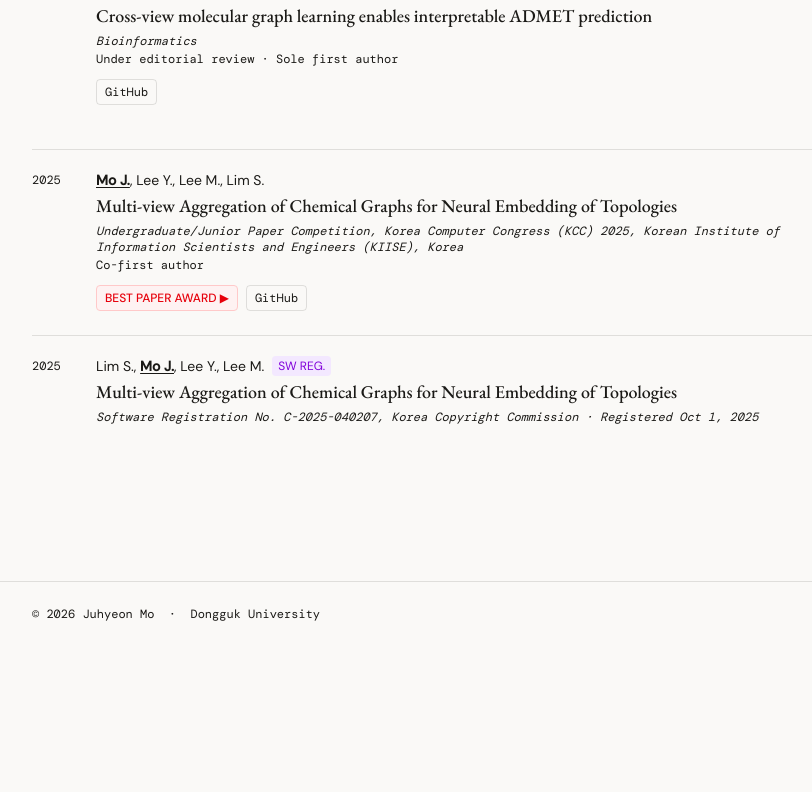
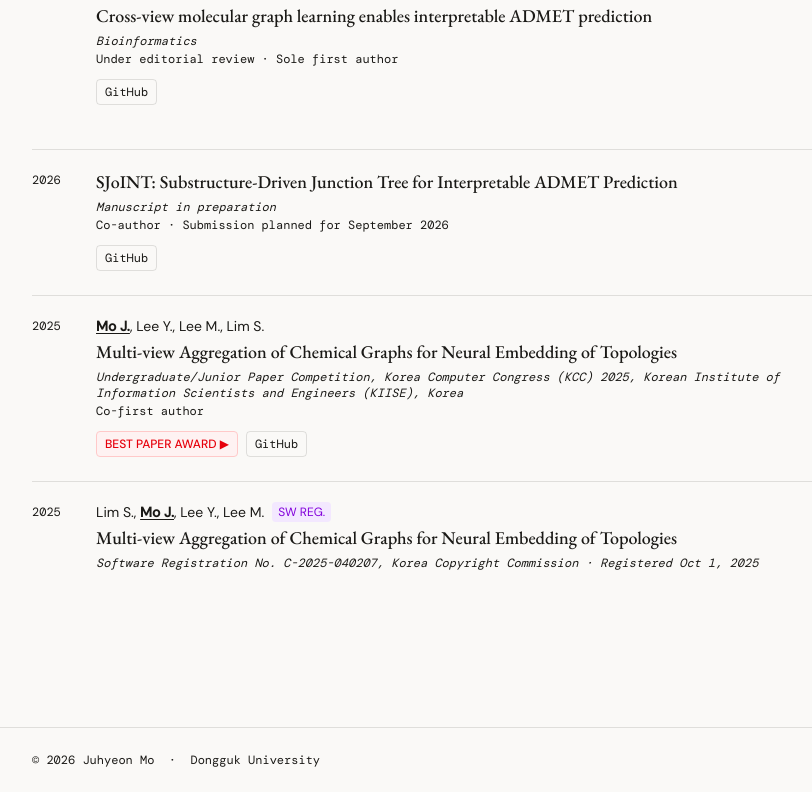
Before and after one commit to mo-juhyeon/mo-juhyeon.github.io, a React (Vite) app: page / in a window 1280 px wide. Shown: the part 1362-2154 px from the top of the page, without its empty margins (200-1012 px from the left). Before the commit the page ends 2008 px from the top, so only its background shows below. Built offline with nearby package versions, Linux system fonts and the light colour scheme.

Commit message:
List SJoINT as a manuscript in preparation
Its author list is not settled yet, so publication entries now render
without an author line when none is given.

```diff
--- a/src/app/App.tsx
+++ b/src/app/App.tsx
@@ -188,14 +188,16 @@ function PublicationsSection({
         >
           <span className="font-mono text-xs text-muted-foreground pt-0.5">{pub.year}</span>
           <div>
+            {(pub.authors || pub.type === "registration") && (
               <div className="flex items-center gap-2 mb-1">
-              <AuthorList authors={pub.authors} />
+                {pub.authors && <AuthorList authors={pub.authors} />}
                 {pub.type === "registration" && (
                   <span className="px-1.5 py-0.5 bg-purple-100 dark:bg-purple-950 text-purple-700 dark:text-purple-400 text-xs font-sans rounded">
                     SW REG.
                   </span>
                 )}
               </div>
+            )}
 
             {onPublicationClick ? (
               <button
@@ -345,7 +347,7 @@ function PublicationDetailSection({ publication }: { publication: Publication |
         <h1 className="font-garamond text-3xl md:text-4xl text-foreground mb-4 leading-tight">
           {publication.title}
         </h1>
-        <AuthorList authors={publication.authors} />
+        {publication.authors && <AuthorList authors={publication.authors} />}
         <p className="mt-2 text-sm font-mono text-muted-foreground italic">{publication.venue}</p>
         {publication.status && (
           <p className="mt-1 text-sm font-mono text-muted-foreground">{publication.status}</p>
--- a/src/content.ts
+++ b/src/content.ts
@@ -58,7 +58,8 @@ export type Presentation = {
 export type Publication = {
   type: "paper" | "conference" | "registration";
   year: string;
-  authors: string;
+  /** Omitted while an author list is still being settled. */
+  authors?: string;
   title: string;
   venue: string;
   status?: string;
@@ -86,6 +87,16 @@ export const PUBLICATIONS: Publication[] = [
     abstract:
       "Motivation: Accurate and interpretable ADMET prediction remains challenging because molecular properties arise from structural features across multiple scales. We introduce MAGNET, a cross-view molecular graph learning framework that represents molecules as meta-graphs constructed from complementary BRICS, Junction Tree and Murcko scaffold decompositions. By connecting overlapping fragments across views, MAGNET enables message passing between chemically distinct but structurally related substructures. Multi-objective pre-training further aligns graph representations with molecular descriptors and chemical language model embeddings. " +
       "Results: Across 10 ADMET benchmarks, MAGNET achieved the best performance on seven tasks and the strongest overall rank against fifteen baseline models. MAGNET also identifies cross-view consensus fragments that receive enriched attention, dominate perturbation-based attribution, and recover known structure–activity relationships, permeability determinants, BACE substituent effects and polarity-dependent solvation behavior. These results establish cross-view consensus as a practical principle for interpretable molecular representation learning.",
+  },
+  {
+    type: "paper",
+    year: "2026",
+    // TODO: add the author list once it is settled.
+    title:
+      "SJoINT: Substructure-Driven Junction Tree for Interpretable ADMET Prediction",
+    venue: "Manuscript in preparation",
+    status: "Co-author · Submission planned for September 2026",
+    github: "https://github.com/sslim-aidrug/SJoINT",
   },
   {
     type: "conference",
```
Lines whose indentation alone changed are shown as unchanged.
